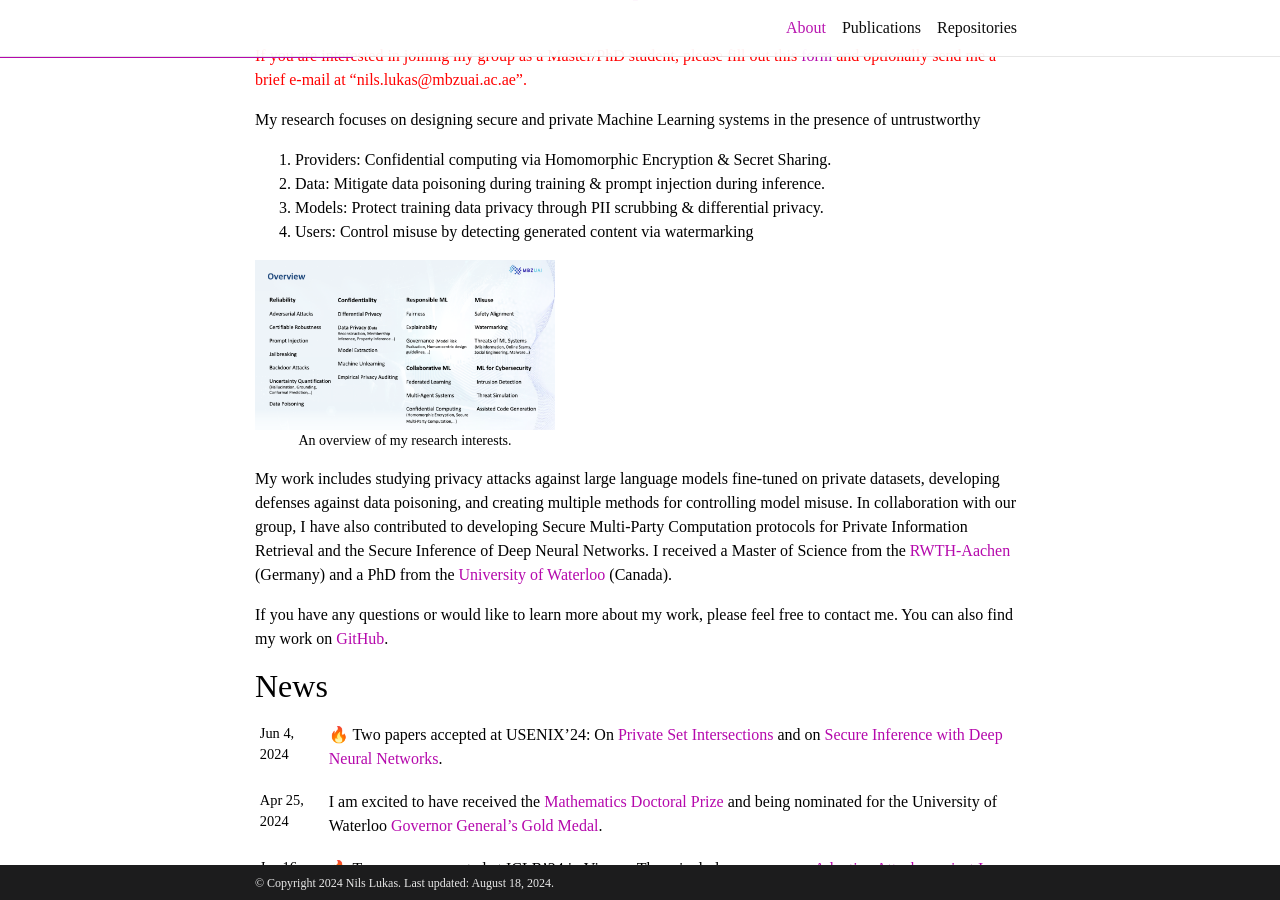
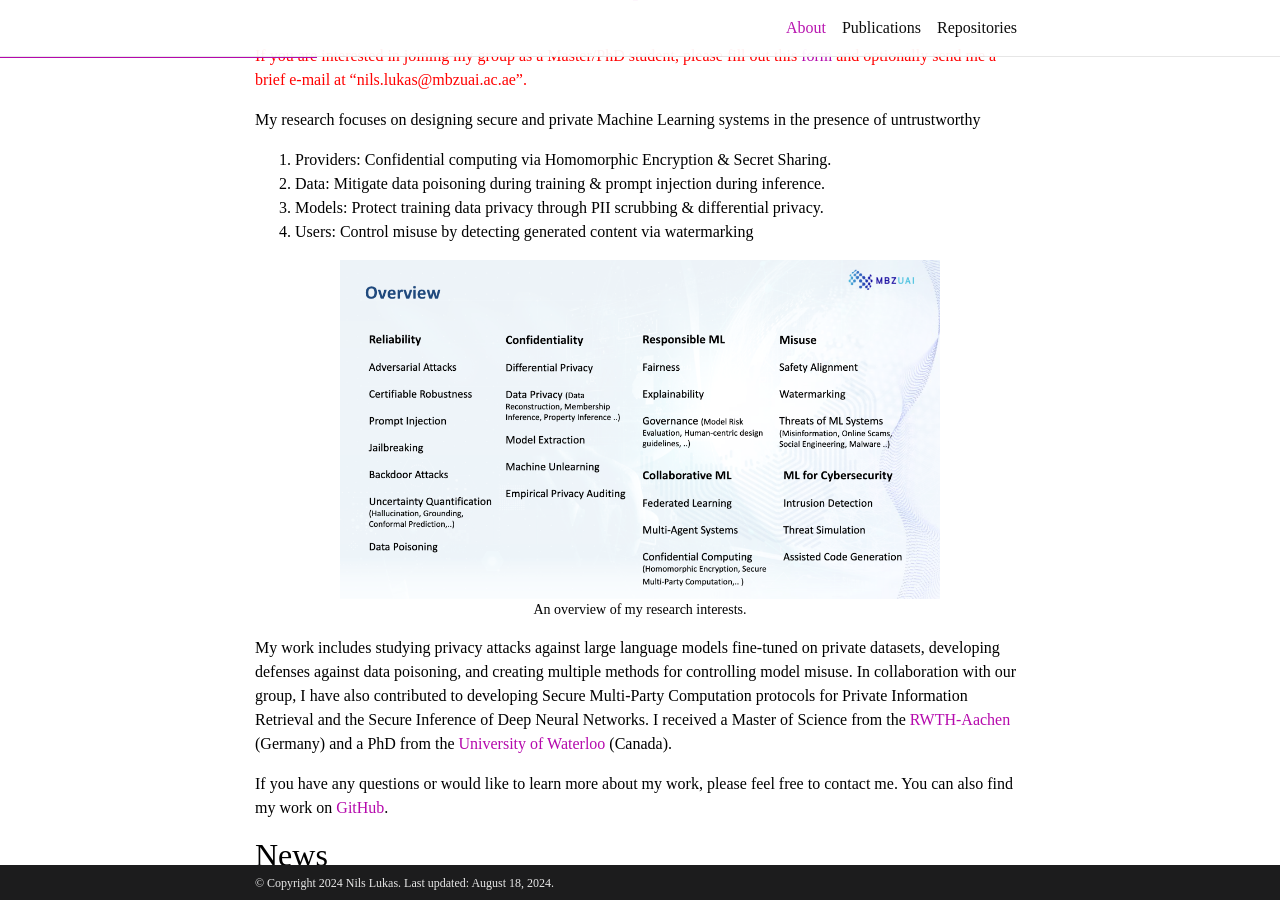
Before and after one commit to nilslukas/nilshendriklukas.github.io, a Jekyll site: the page built from _pages/about.md, in a window 1280 px wide and 900 px high, scrolled down 405 px. Built offline with Jekyll 4.4.1, drawn with Linux system fonts in a browser that asks for light colours; full-size pictures stand in for the smaller copies a plugin makes; emoji names are drawn with the system emoji font; comment, search, counter and statistics services are not loaded; a style sheet for code colours, icons or effects is not loaded.

Commit message:
add image

```diff
--- a/_pages/about.md
+++ b/_pages/about.md
@@ -36,7 +36,7 @@ My research focuses on designing <b>secure</b> and <b>private</b> Machine Learni
 3. <b>Models:</b> Protect training data privacy through PII scrubbing & differential privacy.
 4. <b>Users:</b> Control misuse by detecting generated content via watermarking
 
-<div style="width: 300px; text-align: center;">
+<div style="width: 600px; margin: 0 auto; text-align: center;">
   <img src="https://nilslukas.github.io/assets/img/topics.png" alt="Description of the image" style="width: 100%;"/>
   <p style="font-size: 14px;">An overview of my research interests.</p>
 </div>
```
